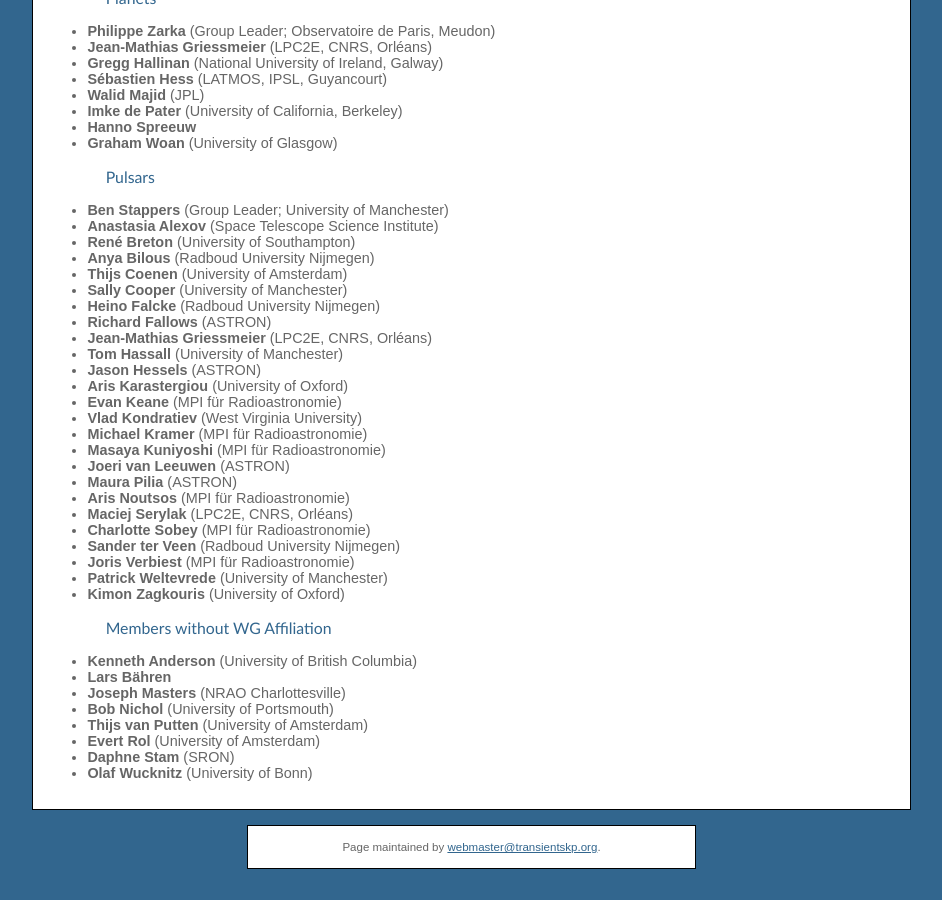
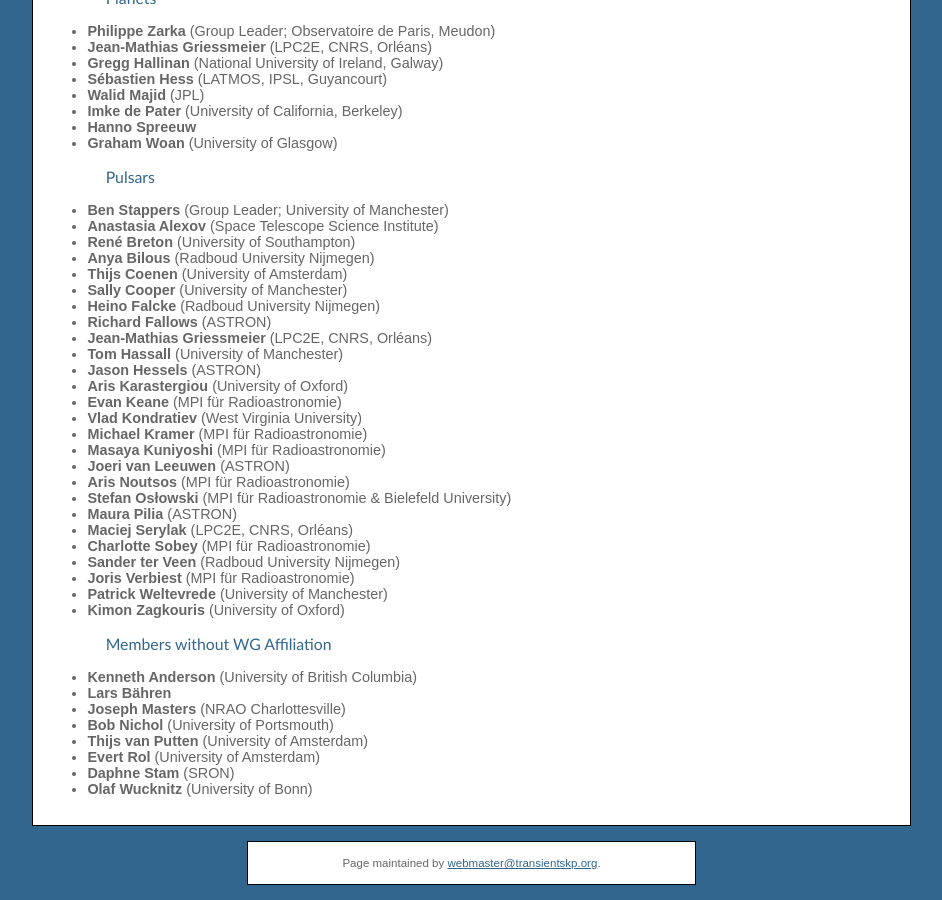
Before and after one commit to transientskp/transientskp.github.com, a Jekyll site: the page built from team/index.html, in a window 1280 px wide and 900 px high, scrolled down 1824 px. Shown: the whole window, without its empty margins (241-1183 px from the left). Built offline with Jekyll 4.4.1, drawn with Linux system fonts in a browser that asks for light colours.

Commit message:
Add Stefan Oslowski

```diff
--- a/team/index.html
+++ b/team/index.html
@@ -143,8 +143,9 @@
   <li><strong>Michael Kramer</strong> (MPI f&uuml;r Radioastronomie)</li>
   <li><strong>Masaya Kuniyoshi</strong> (MPI f&uuml;r Radioastronomie)</li>
   <li><strong>Joeri van Leeuwen</strong> (ASTRON)</li>
+  <li><strong>Aris Noutsos</strong> (MPI f&uuml;r Radioastronomie)</li>
+  <li><strong>Stefan Os&#322;owski</strong> (MPI f&uuml;r Radioastronomie &amp; Bielefeld University)</li>
   <li><strong>Maura Pilia</strong> (ASTRON)</li>
-  <li><strong>Aris Noutsos</strong> (MPI f&uuml;r Radioastronomie)</li>
   <li><strong>Maciej Serylak</strong> (LPC2E, CNRS, Orl&eacute;ans)</li>
   <li><strong>Charlotte Sobey</strong> (MPI f&uuml;r Radioastronomie)</li>
   <li><strong>Sander ter Veen</strong> (Radboud University Nijmegen)</li>
```
